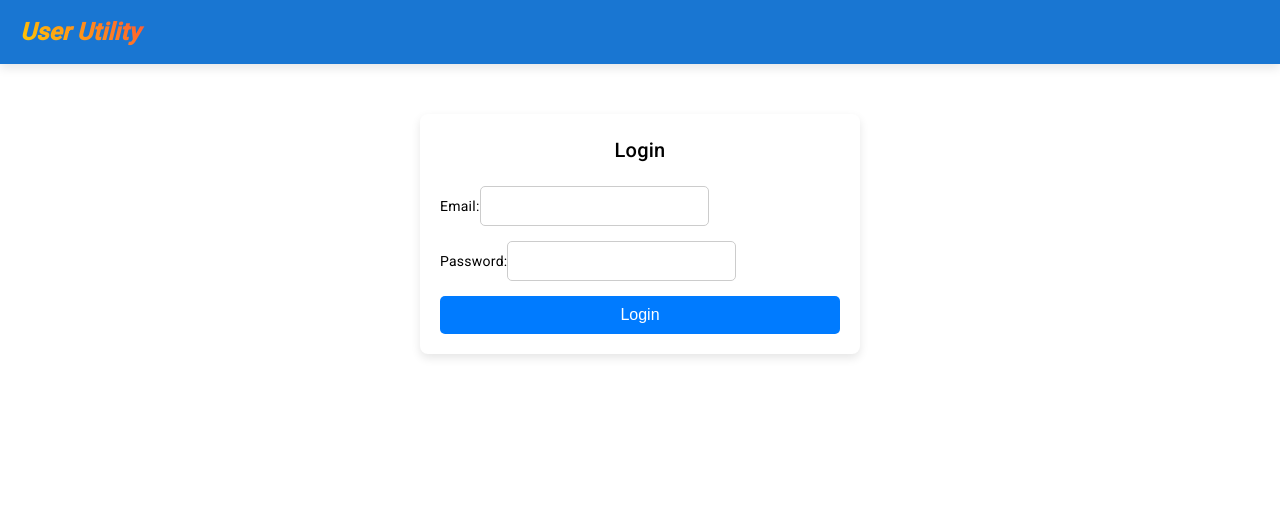
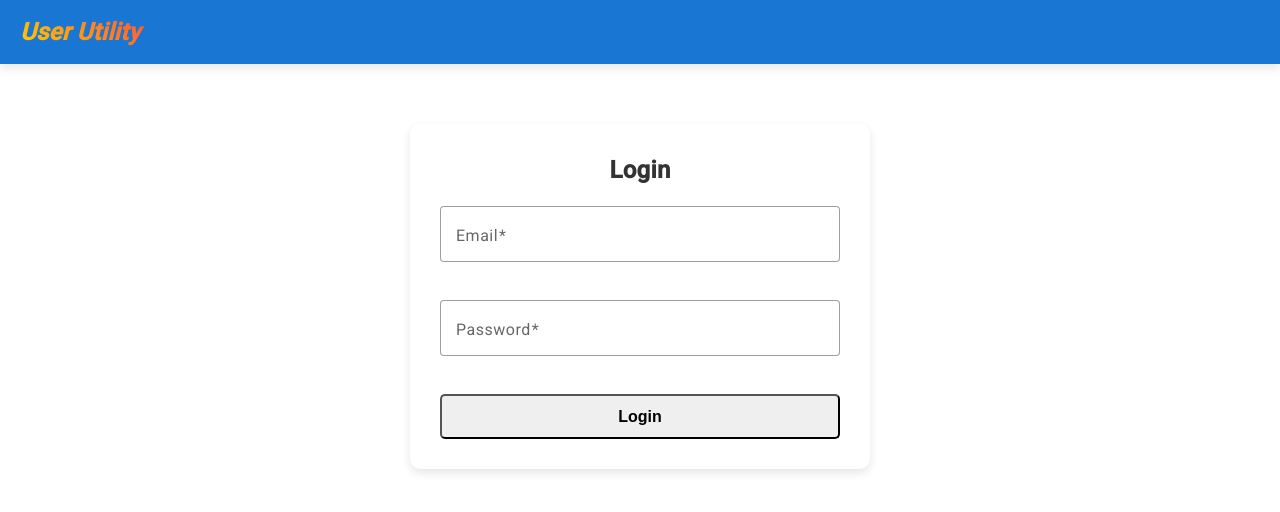
Before and after one commit to tsweet2/crud-frontend, an Angular app: page /login in a window 1280 px wide. Shown: the top 512 px of the page. Built offline with nearby package versions, Linux system fonts and the light colour scheme.

Commit message:
enhance UI of login page

```diff
--- a/src/app/login/login/login.component.html
+++ b/src/app/login/login/login.component.html
@@ -1,18 +1,18 @@
 <div class="login-container">
-    <h2>Login</h2>
-    <form (ngSubmit)="login()">
-      <div>
-        <label>Email:</label>
-        <input type="email" [(ngModel)]="emailAddress" name="email" required />
-      </div>
+  <h2 class="login-title">Login</h2>
+  <form (ngSubmit)="login()" class="login-form">
+      <mat-form-field appearance="outline" class="login-field">
+          <mat-label>Email</mat-label>
+          <input matInput type="email" [(ngModel)]="emailAddress" name="email" required />
+      </mat-form-field>
 
-      <div>
-        <label>Password:</label>
-        <input type="password" [(ngModel)]="password" name="password" required />
-      </div>
+      <mat-form-field appearance="outline" class="login-field">
+          <mat-label>Password</mat-label>
+          <input matInput type="password" [(ngModel)]="password" name="password" required />
+      </mat-form-field>
 
-      <button type="submit">Login</button>
-    </form>
+      <button mat-raised-button color="primary" class="login-button" type="submit">Login</button>
+  </form>
 
-    <p *ngIf="errorMessage" class="error">{{ errorMessage }}</p>
-  </div>
+  <p *ngIf="errorMessage" class="error-message">{{ errorMessage }}</p>
+</div>
--- a/src/app/login/login/login.component.scss
+++ b/src/app/login/login/login.component.scss
@@ -1,46 +1,41 @@
 .login-container {
+  width: 100%;
   max-width: 400px;
-    margin: 50px auto;
-    padding: 20px;
-    border-radius: 8px;
+  margin: 60px auto;
+  background: #ffffff;
+  padding: 30px;
+  border-radius: 10px;
   box-shadow: 0px 4px 10px rgba(0, 0, 0, 0.1);
-    background-color: #fff;
+  text-align: center;
+}
 
-    h2 {
-      text-align: center;
+.login-title {
+  font-size: 24px;
+  font-weight: bold;
+  color: #333;
   margin-bottom: 20px;
 }
 
-    form {
+.login-form {
   display: flex;
   flex-direction: column;
-      gap: 15px;
-
-      input {
-        padding: 10px;
-        font-size: 16px;
-        border-radius: 5px;
-        border: 1px solid #ccc;
+  gap: 16px;
 }
 
-      button {
-        padding: 10px;
-        font-size: 16px;
-        background-color: #007bff;
-        color: white;
-        border: none;
-        border-radius: 5px;
-        cursor: pointer;
-
-        &:hover {
-          background-color: #0056b3;
-        }
-      }
+.login-field {
+  width: 100%;
 }
 
-    .error {
-      color: red;
-      text-align: center;
+.login-button {
+  width: 100%;
+  height: 45px;
+  font-size: 16px;
+  font-weight: bold;
+  border-radius: 5px;
+}
+
+.error-message {
+  color: #d32f2f;
+  font-size: 14px;
   margin-top: 10px;
 }
-  }
--- a/src/app/login/login/login.component.ts
+++ b/src/app/login/login/login.component.ts
@@ -6,10 +6,12 @@ import { NgModule } from '@angular/core';
 import { BrowserModule } from '@angular/platform-browser';
 
 import { FormsModule } from '@angular/forms';
+import { MatFormFieldModule } from '@angular/material/form-field';
+import { MatInputModule } from '@angular/material/input';
 
 @Component({
   selector: 'app-login',
-  imports: [CommonModule, FormsModule],
+  imports: [CommonModule, FormsModule, MatFormFieldModule, MatInputModule],
   templateUrl: './login.component.html',
   styleUrl: './login.component.scss'
 })
--- a/src/app/services/auth.service.ts
+++ b/src/app/services/auth.service.ts
@@ -38,7 +38,9 @@ export class AuthService {
 
   logout(): void {
     console.log('🚪 Logging out: Removing JWT and redirecting to login.');
+    if(confirm("Are you sure you want to log out?")) {
     localStorage.removeItem('jwt'); // ✅ Remove stored token
     this.router.navigate(['/login']); // ✅ Redirect to login page
   }
 }
+}
```
Lines whose indentation alone changed are shown as unchanged.
